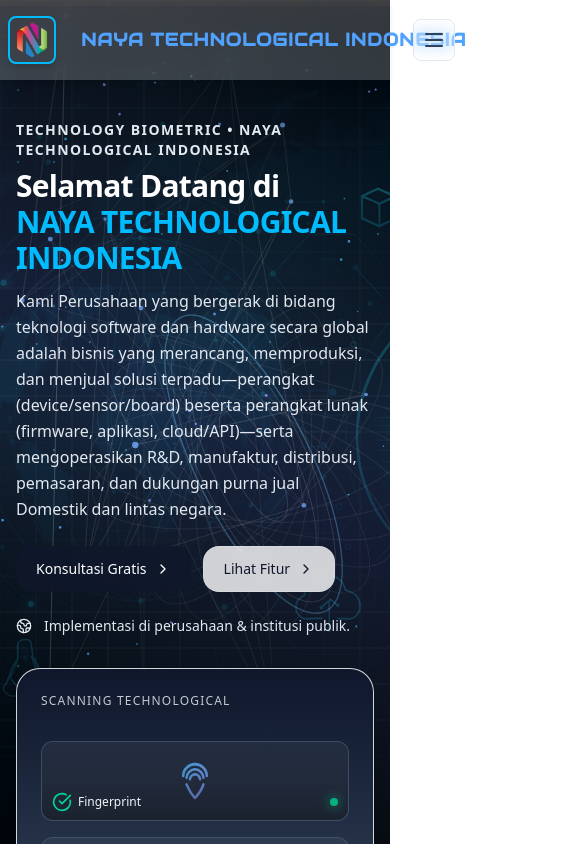
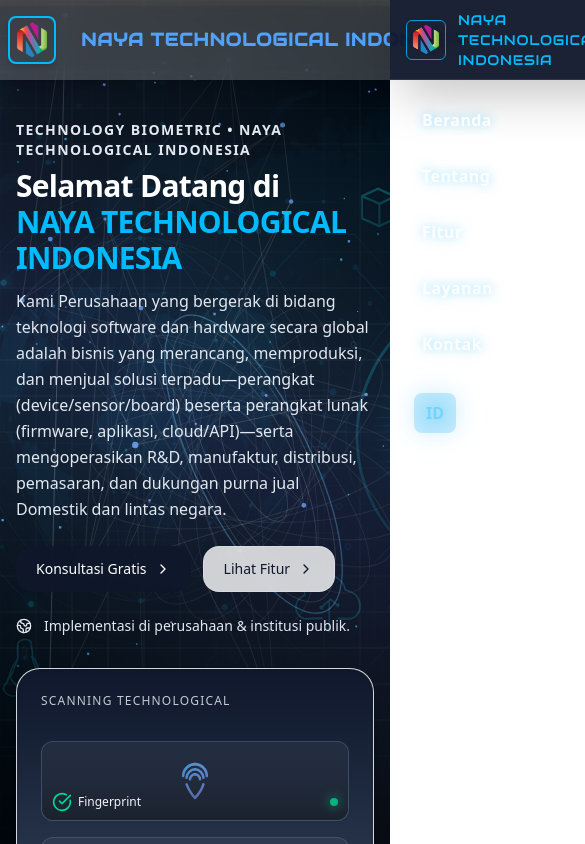
Before and after one commit to irwan1605/websitentitebet24, a React (Vite) app: page / in a window 390 px wide. Shown: the top 844 px of the page, 585 px wide, since content can reach past the window. Built offline with nearby package versions, Linux system fonts and the light colour scheme.

Commit message:
commit navbar

```diff
--- a/src/components/Contact.jsx
+++ b/src/components/Contact.jsx
@@ -5,7 +5,6 @@
 import ContactForm from "./ContactForm";
 
 export default function Contact({
-  imageSrc = "/asset/logotansparannti.png",
   companyName = "PT. Naya Technological Indonesia",
   address = "JL. TEBET RAYA NO.24, SOUTH JAKARTA",
   mapUrl = "https://maps.google.com/?q=JL. TEBET RAYA NO.24, SOUTH JAKARTA",
@@ -58,7 +57,7 @@
       aria-label="Kontak Perusahaan"
       className="relative mx-auto max-w-7xl px-4 sm:px-6 lg:px-8 py-12 lg:py-16"
     >
-      <div className="md:text-2xl text-sm uppercase tracking-widest text-slate-700 dark:text-slate-200 font-semibold text-center p-4">
+      <div className="md:text-2xl text-sm uppercase tracking-widest text-slate-200 font-semibold text-center p-4">
         KONTAK KAMI
       </div>
 
--- a/src/components/Header.jsx
+++ b/src/components/Header.jsx
@@ -1,5 +1,5 @@
-import React, { useState } from "react";
-import { Menu } from "lucide-react";
+import React, { useEffect, useState, useCallback } from "react";
+import { Menu, X } from "lucide-react";
 import logo from "../assets/logo.png"; // ganti path logo sesuai project
 
 // Definisi menu dalam dua bahasa
@@ -22,6 +22,28 @@
 
 export default function Header() {
   const [lang, setLang] = useState("id"); // default bahasa Indonesia
+  const [open, setOpen] = useState(false);
+
+  const toggleMenu = useCallback(() => setOpen((v) => !v), []);
+  const closeMenu = useCallback(() => setOpen(false), []);
+
+  // Tutup dengan ESC
+  useEffect(() => {
+    const onKey = (e) => {
+      if (e.key === "Escape") closeMenu();
+    };
+    window.addEventListener("keydown", onKey);
+    return () => window.removeEventListener("keydown", onKey);
+  }, [closeMenu]);
+
+  // Tutup saat resize ke md ke atas (biar gak nyangkut)
+  useEffect(() => {
+    const onResize = () => {
+      if (window.innerWidth >= 768) setOpen(false);
+    };
+    window.addEventListener("resize", onResize);
+    return () => window.removeEventListener("resize", onResize);
+  }, []);
 
   return (
     <header className="sticky top-0 z-50 bg-white/20 backdrop-blur-md shadow-md">
@@ -33,53 +55,168 @@
             alt="Logo"
             className="w-12 h-12 sm:w-14 sm:h-14 lg:w-16 lg:h-16 object-contain border-2 border-sky-400 shadow-md rounded-lg"
           />
-          <h1 className=" font-brand uppercase tracking-wider text-lg sm:text-xl md:text-1xl font-extrabold text-blue-400 animate-glow animate-shimmer whitespace-nowrap">
-            {lang === "id"
-              ? "NAYA TECHNOLOGICAL INDONESIA"
-              : "NAYA TECHNOLOGICAL INDONESIA"}
+          <h1 className="font-brand uppercase tracking-wider text-lg sm:text-xl md:text-2xl font-extrabold text-blue-400 animate-glow animate-shimmer whitespace-nowrap">
+            NAYA TECHNOLOGICAL INDONESIA
           </h1>
         </a>
 
-        {/* Navigation */}
-        <nav className="font-extrabold tracking-tight text-white hover:text-white hidden md:flex items-center gap-8 lg:gap-10 text-sm ">
+        {/* Navigation (Desktop) */}
+        <nav className="hidden md:flex items-center gap-8 lg:gap-10 text-sm">
           {NAV[lang].map((n) => (
             <a
               key={n.id}
               href={`#${n.id}`}
-              className="hover:text-sky-600 font-extrabold tracking-tight text-white text-slate-700 transition-colors"
+              className="
+                font-sans font-semibold tracking-wide
+                text-white/90
+                drop-shadow-[0_0_6px_rgba(56,189,248,0.65)]
+                hover:text-sky-400 hover:drop-shadow-[0_0_12px_rgba(56,189,248,0.95)]
+                transition-colors duration-300
+              "
             >
               {n.label}
             </a>
           ))}
+
           {/* Divider */}
-          <div className="h-5 w-px bg-slate-300 font-extrabold tracking-tight text-white" />
+          <div className="h-5 w-px bg-white/40" />
+
+          {/* Language switch */}
           <button
             onClick={() => setLang("id")}
-            className={`${
-              lang === "id" ? "text-sky-600 font-bold" : "text-slate-700"
-            } hover:text-sky-600 transition-colors`}
+            className={`font-sans tracking-wide transition-colors duration-300 ${
+              lang === "id"
+                ? "text-sky-400 font-bold drop-shadow-[0_0_12px_rgba(56,189,248,1)]"
+                : "text-white/90 font-semibold drop-shadow-[0_0_6px_rgba(56,189,248,0.65)] hover:text-sky-400 hover:drop-shadow-[0_0_12px_rgba(56,189,248,0.95)]"
+            }`}
+            aria-label="Bahasa Indonesia"
           >
             ID
           </button>
-          <span className="text-slate-400">|</span>
+          <span className="text-white/60">|</span>
           <button
             onClick={() => setLang("en")}
-            className={`${
-              lang === "en" ? "text-sky-600 font-bold" : "text-slate-700"
-            } hover:text-sky-600 transition-colors`}
+            className={`font-sans tracking-wide transition-colors duration-300 ${
+              lang === "en"
+                ? "text-sky-400 font-bold drop-shadow-[0_0_12px_rgba(56,189,248,1)]"
+                : "text-white/90 font-semibold drop-shadow-[0_0_6px_rgba(56,189,248,0.65)] hover:text-sky-400 hover:drop-shadow-[0_0_12px_rgba(56,189,248,0.95)]"
+            }`}
+            aria-label="English"
           >
             EN
           </button>
         </nav>
 
-        {/* Mobile Menu */}
+        {/* Mobile Menu Button */}
         <button
           className="md:hidden p-2 rounded-lg border border-slate-200 bg-white/40 backdrop-blur-sm"
           aria-label="menu"
+          aria-expanded={open}
+          aria-controls="mobile-menu"
+          onClick={toggleMenu}
         >
           <Menu className="h-6 w-6 text-slate-700" />
         </button>
       </div>
+
+      {/* Overlay */}
+      {open && (
+        <div
+          onClick={closeMenu}
+          className="fixed inset-0 z-40 bg-black/40 backdrop-blur-[1px]"
+          aria-hidden="true"
+        />
+      )}
+
+      {/* Slide-over Mobile Panel */}
+      <aside
+        id="mobile-menu"
+        className={`
+          fixed z-50 top-0 right-0 h-full w-80 max-w-[85%]
+          bg-slate-900/95 text-white shadow-2xl backdrop-blur
+          transform transition-transform duration-300
+          ${open ? "translate-x-0" : "translate-x-full"}
+          md:hidden
+        `}
+        role="dialog"
+        aria-modal="true"
+      >
+        <div className="flex items-center justify-between h-20 px-4 border-b border-white/10">
+          <div className="flex items-center gap-3">
+            <img
+              src={logo}
+              alt="Logo"
+              className="w-10 h-10 object-contain rounded-md border border-sky-400/80"
+            />
+            <span className="font-brand text-sky-400 text-sm tracking-wider">
+              NAYA TECHNOLOGICAL INDONESIA
+            </span>
+          </div>
+          <button
+            onClick={closeMenu}
+            aria-label="Close menu"
+            className="p-2 rounded-lg hover:bg-white/10 transition-colors"
+          >
+            <X className="h-6 w-6 text-white/90" />
+          </button>
+        </div>
+
+        <nav className="px-4 py-4 space-y-2">
+          {NAV[lang].map((n) => (
+            <a
+              key={n.id}
+              href={`#${n.id}`}
+              onClick={closeMenu}
+              className="
+                block rounded-xl px-4 py-3
+                font-sans font-semibold tracking-wide
+                text-white/90
+                drop-shadow-[0_0_6px_rgba(56,189,248,0.65)]
+                hover:text-sky-400 hover:bg-white/5
+                hover:drop-shadow-[5_0_12px_rgba(56,189,248,0.95)]
+                transition-colors
+              "
+            >
+              {n.label}
+            </a>
+          ))}
+
+          <div className="my-3 h-px bg-white/10" />
+
+          {/* Language switch (Mobile) */}
+          <div className="flex items-center gap-3 px-2">
+            <button
+              onClick={() => {
+                setLang("id");
+                closeMenu();
+              }}
+              className={`rounded-lg px-3 py-2 transition ${
+                lang === "id"
+                  ? "bg-sky-500/20 text-sky-300 font-bold drop-shadow-[0_0_12px_rgba(56,189,248,1)]"
+                  : "text-white/90 font-semibold hover:bg-white/5 hover:text-sky-300"
+              }`}
+              aria-label="Bahasa Indonesia"
+            >
+              ID
+            </button>
+            <span className="text-white/50">|</span>
+            <button
+              onClick={() => {
+                setLang("en");
+                closeMenu();
+              }}
+              className={`rounded-lg px-3 py-2 transition ${
+                lang === "en"
+                  ? "bg-sky-500/20 text-sky-300 font-bold drop-shadow-[0_0_12px_rgba(56,189,248,1)]"
+                  : "text-white/90 font-semibold hover:bg-white/5 hover:text-sky-300"
+              }`}
+              aria-label="English"
+            >
+              EN
+            </button>
+          </div>
+        </nav>
+      </aside>
     </header>
   );
 }
```
